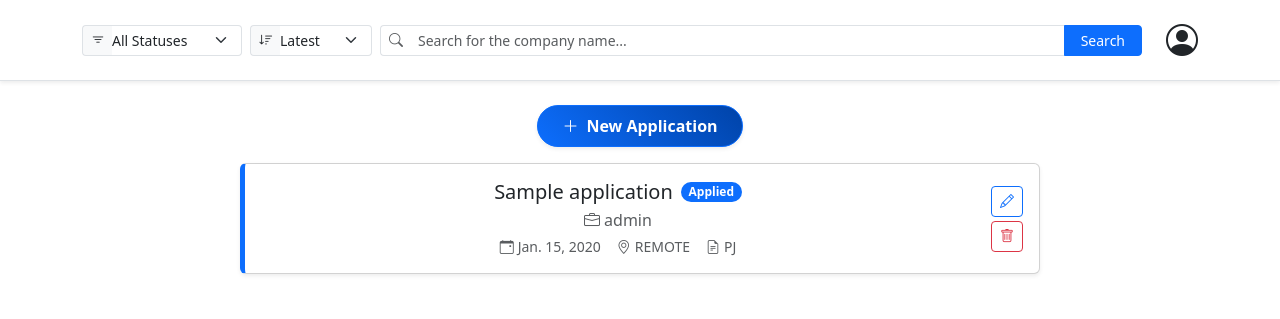
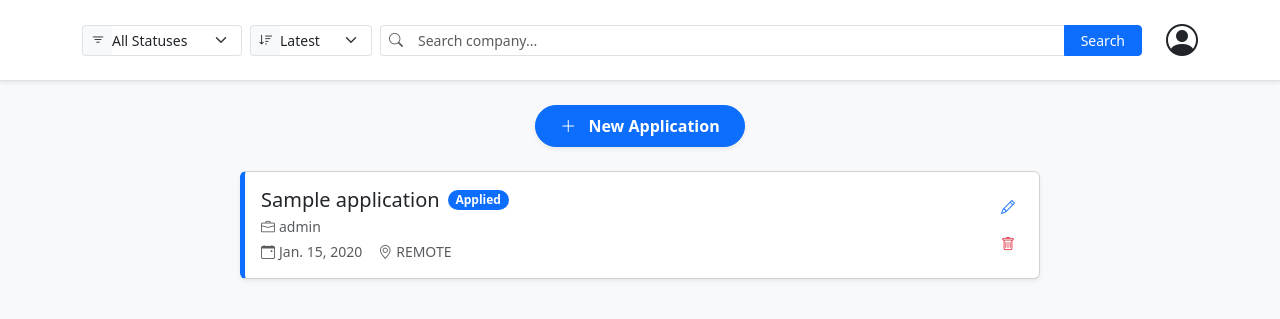
Before and after one commit to VitorBressan/Job-Application-Tracker, a Django app: page /home/ in a window 1280 px wide. Shown: the top 319 px of the page. Run offline with Django 5.2, Linux system fonts and the light colour scheme; a user stored in the database is signed in; tables that the repository leaves empty hold one stand-in row (values such as "Sample post"); some libraries are stand-ins or nearby versions.

Commit message:
fix: fixed a UI bug with the application delete modal and improved the overall interface a bit

```diff
--- a/job_applications/templates/job_applications/edit_application.html
+++ b/job_applications/templates/job_applications/edit_application.html
@@ -10,12 +10,14 @@
     {% bootstrap_javascript %}
 </head>
 <body>
+    {% load crispy_forms_tags %}
     <form method="POST" action="{% url 'edit_application' application.id %}?next={{ request.GET.next }}">
         {% csrf_token %}
-        {{ form }}
-        <button type="submit" class="btn btn-success">Confirm</button>
+        {{ form|crispy }}
+
         {% url 'home' as home_url %}
         <a href="{{ request.GET.next|default:home_url }}" class="btn btn-primary">Cancel</a>
+        <button type="submit" class="btn btn-success">Confirm</button>
     </form>
 </body>
 </html>
--- a/job_applications/templates/job_applications/home.html
+++ b/job_applications/templates/job_applications/home.html
@@ -5,20 +5,18 @@
 <head>
     <meta charset="UTF-8">
     <meta name="viewport" content="width=device-width, initial-scale=1.0">
-    <title>Document</title>
+    <title>Job Applications</title>
     <link rel="stylesheet" href="https://cdn.jsdelivr.net/npm/bootstrap-icons@1.11.3/font/bootstrap-icons.min.css">
     <link rel="stylesheet" href="{% static 'job_applications/css/style.css' %}">
     {% bootstrap_css %}
     {% bootstrap_javascript %}
 </head>
-<body>
-    <!-- Search Bar -->
+<body class="bg-light">
+    <!-- Navbar -->
     <nav class="navbar navbar-expand-lg bg-white border-bottom shadow-sm py-3 mb-4">
         <div class="container d-flex justify-content-between align-items-center">
-
             <div class="flex-grow-1 me-4">
                 <form method="GET" action="{% url 'home' %}" class="row g-2 align-items-center" role="search">
-
                     <div class="col-auto">
                         <div class="input-group input-group-sm">
                             <label class="input-group-text bg-light border-end-0" for="status"><i class="bi bi-filter"></i></label>
@@ -47,7 +45,7 @@
                     <div class="col">
                         <div class="input-group input-group-sm">
                             <span class="input-group-text bg-white border-end-0"><i class="bi bi-search text-muted"></i></span>
-                            <input name="search" class="form-control border-start-0" type="search" value="{{ request.GET.search }}" placeholder="Search for the company name..." aria-label="Search"/>
+                            <input name="search" class="form-control border-start-0" type="search" value="{{ request.GET.search }}" placeholder="Search company..." aria-label="Search"/>
                             <button class="btn btn-primary px-3" type="submit">Search</button>
                         </div>
                     </div>
@@ -55,76 +53,83 @@
             </div>
 
             <div class="dropdown">
-                <button class="btn btn-link text-dark p-0 border-0" type="button" id="dropdownMenuButton1" data-bs-toggle="dropdown" aria-expanded="false">
+                <button class="btn btn-link text-dark p-0 border-0" type="button" data-bs-toggle="dropdown">
                     <i class="bi bi-person-circle" style="font-size: 2rem;"></i>
                 </button>
-                <ul class="dropdown-menu dropdown-menu-end shadow" aria-labelledby="dropdownMenuButton1">
+                <ul class="dropdown-menu dropdown-menu-end shadow">
                     <li class="dropdown-header">{{ request.user.email }}</li>
                     <li><hr class="dropdown-divider"></li>
+                    <li>
                         <form method="POST" action="{% url 'logout' %}">
                             {% csrf_token %}
-                        <li><button type="submit" class="dropdown-item text-danger"><i class="bi bi-box-arrow-right me-2"></i>Logout</button></li>
+                            <button type="submit" class="dropdown-item text-danger"><i class="bi bi-box-arrow-right me-2"></i>Logout</button>
                         </form>
+                    </li>
                 </ul>
             </div>
         </div>
     </nav>
 
-    <!-- Add Application Button -->
-     <div class="text-center mt-4 mb-3">
-        <a class="btn btn-primary rounded-pill px-4 py-2 shadow-sm d-inline-flex align-items-center fw-bold btn-add-application" href="{% url 'add_application' %}">
-            <i class="bi bi-plus-lg me-2"></i>
-            New Application
+    <div class="container">
+        <div class="text-center mt-4 mb-4">
+            <a class="btn btn-primary rounded-pill px-4 py-2 shadow-sm fw-bold" href="{% url 'add_application' %}">
+                <i class="bi bi-plus-lg me-2"></i> New Application
             </a>
         </div>
 
-    <!-- Applications List -->
+        <!-- Application Cards -->
         {% for application in applications_list %}
-    <div class="card shadow-sm mb-3 mx-auto text-center application-card"
+        <div class="card shadow-sm mb-3 mx-auto application-card"
              style="max-width: 800px; --status-color: {% if application.status == 'APPLIED' %}#0d6efd{% elif application.status == 'REJECTED' %}#dc3545{% else %}#198754{% endif %}; border-left: 5px solid var(--status-color);">
             <div class="card-body d-flex justify-content-between align-items-center">
                 <a href="{% url 'application' application.id %}" class="text-decoration-none text-dark flex-grow-1">
-                <div class="d-flex justify-content-center align-items-center mb-1">
+                    <div class="d-flex align-items-center mb-1">
                         <h5 class="mb-0 me-2">{{ application.company_name }}</h5>
-                    <span class="badge rounded-pill
-                        {% if application.status == 'APPLIED' %}bg-primary{% elif application.status == 'REJECTED' %}bg-danger{% else %}bg-success{% endif %}">
+                        <span class="badge rounded-pill {% if application.status == 'APPLIED' %}bg-primary{% elif application.status == 'REJECTED' %}bg-danger{% else %}bg-success{% endif %}">
                             {{ application.status|title }}
                         </span>
                     </div>
-                <p class="text-muted mb-1"><i class="bi bi-briefcase me-1"></i>{{ application.role }}</p>
-                <div class="d-flex justify-content-center gap-3 text-muted small">
+                    <p class="text-muted mb-1 small"><i class="bi bi-briefcase me-1"></i>{{ application.role }}</p>
+                    <div class="d-flex gap-3 text-muted small">
                         <span><i class="bi bi-calendar-event me-1"></i>{{ application.date_applied }}</span>
                         <span><i class="bi bi-geo-alt me-1"></i>{{ application.work_mode }}</span>
-                    <span><i class="bi bi-file-earmark-text me-1"></i>{{ application.contract_type }}</span>
                     </div>
                 </a>
 
-            <div class="ms-3">
-                <a href="{% url 'edit_application' application.id %}" class="btn btn-sm btn-outline-primary mb-1 d-block">
+                <div class="d-flex flex-column gap-2">
+                    <a href="{% url 'edit_application' application.id %}" class="btn btn-sm btn-outline-primary border-0">
                         <i class="bi bi-pencil"></i>
                     </a>
-
-                <!-- Delete button and modal -->
-                <button class="btn btn-sm btn-outline-danger d-block" data-bs-toggle="modal" data-bs-target="#deleteApplicationModal{{application.id}}">
+                    <button class="btn btn-sm btn-outline-danger border-0" data-bs-toggle="modal" data-bs-target="#deleteApplicationModal{{application.id}}">
                         <i class="bi bi-trash"></i>
                     </button>
-                <div id="deleteApplicationModal{{application.id}}" class="modal" tabindex="-1">
-                    <div class="modal-dialog">
-                      <div class="modal-content">
-                        <div class="modal-body">
-                          <p>Are you sure you want to delete this application?</p>
-                        </div>
-                        <div class="modal-footer">
-                          <form method="POST", action="{% url 'delete_application' application.id %}">
-                              {% csrf_token %}
-                              <button type="button" class="btn btn-secondary" data-bs-dismiss="modal">Cancel</button>
-                              <input type="submit" class="btn btn-danger" value="Delete">
-                          </form>
                 </div>
             </div>
         </div>
+        {% endfor %}
     </div>
 
+    <!-- Modals -->
+    {% for application in applications_list %}
+    <div class="modal fade" id="deleteApplicationModal{{application.id}}" tabindex="-1" aria-hidden="true">
+        <div class="modal-dialog modal-dialog-centered">
+            <div class="modal-content border-0 shadow">
+                <div class="modal-header border-0 bg-light">
+                    <h5 class="modal-title fw-bold text-danger">Delete Application</h5>
+                    <button type="button" class="btn-close" data-bs-dismiss="modal" aria-label="Close"></button>
+                </div>
+                <div class="modal-body py-4 text-center">
+                    <i class="bi bi-exclamation-octagon text-danger display-4 mb-3"></i>
+                    <p class="mb-0">Are you sure you want to delete your application to <strong>{{ application.company_name }}</strong>?</p>
+                    <small class="text-muted">This action cannot be undone.</small>
+                </div>
+                <div class="modal-footer border-0">
+                    <button type="button" class="btn btn-light" data-bs-dismiss="modal">Keep it</button>
+                    <form method="POST" action="{% url 'delete_application' application.id %}">
+                        {% csrf_token %}
+                        <button type="submit" class="btn btn-danger px-4">Yes, Delete</button>
+                    </form>
+                </div>
             </div>
         </div>
     </div>
```
Lines whose indentation alone changed are shown as unchanged.
